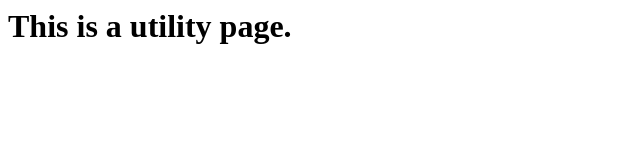
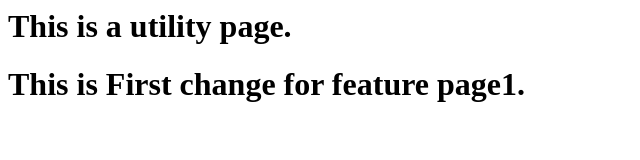
Before and after one commit to Shubhammittal940/GitProject, a plain HTML site: page utility.html in a window 1280 px wide. Shown: the whole page, without its empty margins (0-640 px from the left). Drawn offline with Linux system fonts and the light colour scheme.

Commit message:
Implemented change for feature 1

```diff
--- a/utility.html
+++ b/utility.html
@@ -4,5 +4,8 @@
         <h1>
             This is a utility page.
         </h1>
+        <h1>
+            This is First change for feature page1.
+        </h1>
     </body>
 </html>
```
